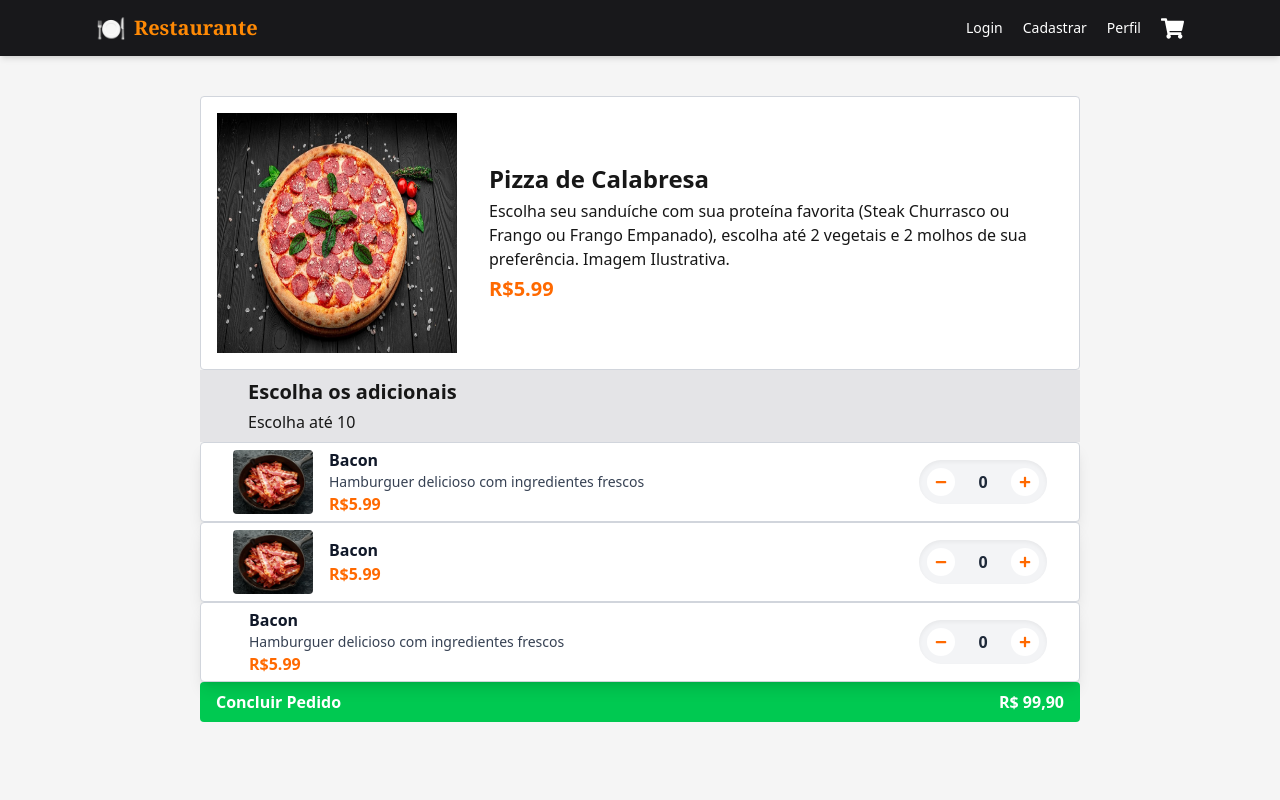
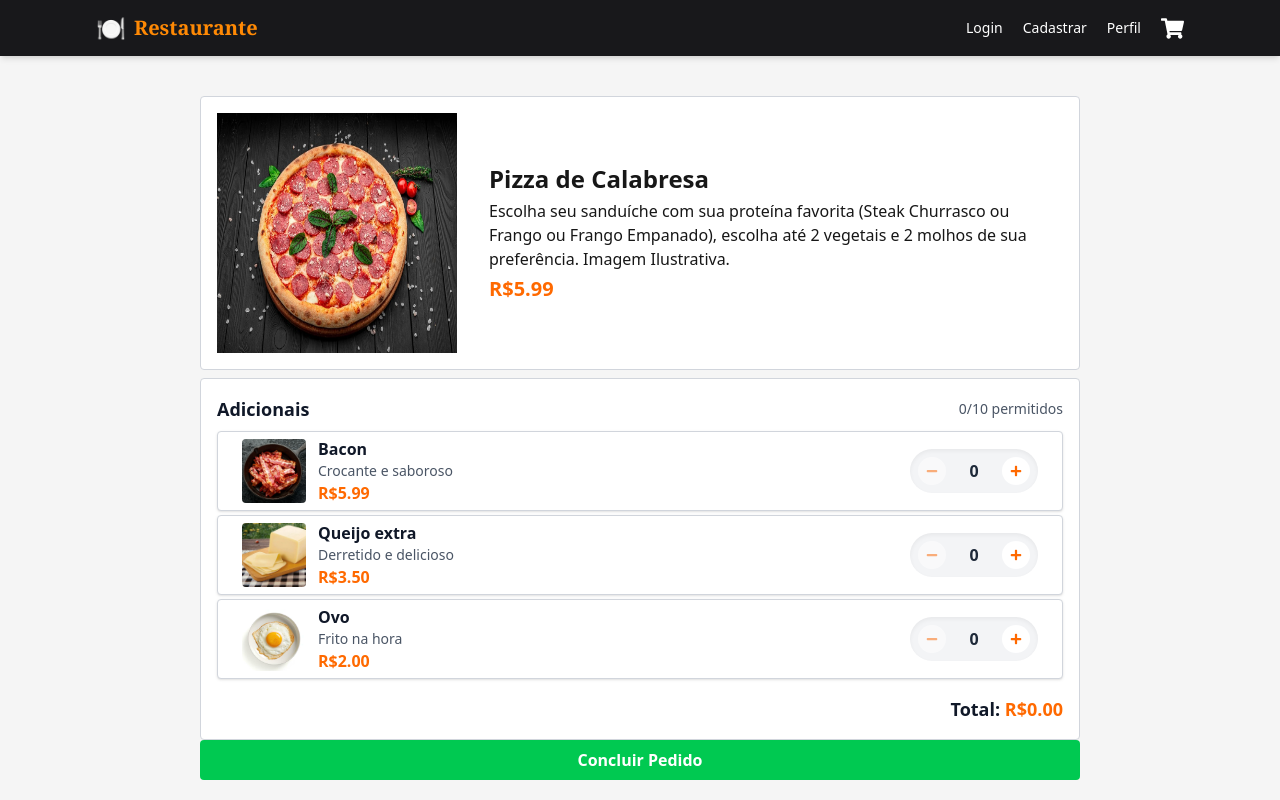
Before and after one commit to mattandrade87/projeto-menu-sigesis, a Next.js app: page /123 in a window 1280 px wide. Shown: the top 800 px of the page. Built offline with nearby package versions, Linux system fonts and the light colour scheme.

Commit message:
refactot

```diff
--- a/src/app/[slug]/components/AdicionaisCard.jsx
+++ b/src/app/[slug]/components/AdicionaisCard.jsx
@@ -1,49 +1,79 @@
 "use client";
 
-import { useState } from "react";
+import { useEffect, useState } from "react";
 import Image from "next/image";
 import { FaPlus, FaMinus } from "react-icons/fa";
 
-export default function AdicionaisCard({ name, description, price, imageUrl }) {
-  const [quantity, setQuantity] = useState(0);
+export default function AdicionaisCard({
+  id,
+  name,
+  description,
+  price,
+  imageUrl,
+  quantity: initialQuantity = 0,
+  onChange,
+  canIncrement = true, // flag vinda do pai: se ainda pode aumentar
+}) {
+  const [quantity, setQuantity] = useState(initialQuantity);
+
+  useEffect(() => {
+    // se o pai atualizar (por exemplo vindo de um reset), sincroniza
+    setQuantity(initialQuantity);
+  }, [initialQuantity]);
+
+  const parsedPrice =
+    typeof price === "string"
+      ? parseFloat(price.replace("R$", "").replace(",", "."))
+      : Number(price || 0);
 
   const increment = (e) => {
-    e.preventDefault();
-    setQuantity(quantity + 1);
+    e?.preventDefault();
+    // bloqueia incremento se não permitido
+    if (!canIncrement) return;
+    const newQty = quantity + 1;
+    setQuantity(newQty);
+    onChange?.(newQty);
   };
+
   const decrement = (e) => {
-    e.preventDefault();
-    if (quantity > 0) setQuantity(quantity - 1);
+    e?.preventDefault();
+    if (quantity === 0) return;
+    const newQty = quantity - 1;
+    setQuantity(newQty);
+    onChange?.(newQty);
   };
 
   return (
-    <div className="cursor-default">
-      <div className=" bg-white border  md:h-20 border-gray-300 rounded-sm overflow-hidden shadow-lg p-2 md:px-8 flex items-center justify-between">
+    <div
+      className={`bg-white border md:h-20 border-gray-300 rounded-sm overflow-hidden shadow-sm p-2 md:px-6 flex items-center justify-between transition`}
+    >
       <div className="relative flex items-center">
         {imageUrl && (
           <Image
             src={imageUrl}
             alt={name}
-              width={50}
-              height={50}
-              className=" h-20 w-20 lg:h-16 lg:18 object-center rounded"
+            width={64}
+            height={64}
+            className="h-16 w-16 object-cover rounded"
           />
         )}
-          <div className="px-4">
+        <div className="px-3">
           <h2 className="font-bold text-gray-900">{name}</h2>
-
           {description && (
-              <p className=" text-gray-700 text-sm overflow-hidden">
-                {description}
+            <p className="text-gray-600 text-sm line-clamp-1">{description}</p>
+          )}
+          <p className="text-orange-500 font-semibold">
+            R${parsedPrice.toFixed(2)}
           </p>
-            )}
-            <p className=" text-orange-500 font-semibold">{price}</p>
         </div>
       </div>
+
       <div className="flex items-center space-x-3 bg-gray-100 rounded-full px-2 py-2 shadow-inner">
         <button
           onClick={decrement}
-            className="p-2 rounded-full cursor-pointer bg-white hover:bg-orange-100 transition"
+          disabled={quantity === 0}
+          className="p-2 rounded-full cursor-pointer bg-white hover:bg-orange-100 transition disabled:opacity-50 disabled:cursor-default"
+          aria-label={`Diminuir ${name}`}
         >
           <FaMinus className="text-orange-500" size={12} />
         </button>
@@ -57,12 +87,14 @@ export default function AdicionaisCard({ name, description, price, imageUrl }) {
 
         <button
           onClick={increment}
-            className="md:p-2 rounded-full cursor-pointer bg-white hover:bg-orange-100 transition"
+          disabled={!canIncrement}
+          className="p-2 rounded-full cursor-pointer bg-white hover:bg-orange-100 transition disabled:opacity-50 disabled:cursor-not-allowed"
+          aria-label={`Aumentar ${name}`}
+          title={!canIncrement ? "Limite atingido" : ""}
         >
           <FaPlus className="text-orange-500" size={12} />
         </button>
       </div>
     </div>
-    </div>
   );
 }
--- /dev/null
+++ b/src/app/[slug]/components/AdicionaisSection.jsx
@@ -0,0 +1,72 @@
+"use client";
+import { useState } from "react";
+import AdicionaisCard from "./AdicionaisCard";
+
+export default function AdicionaisSection({
+  maxItems = 10,
+  items = [],
+  title = "Adicionais",
+}) {
+  const [selected, setSelected] = useState([]);
+  const total = selected.reduce(
+    (sum, item) => sum + item.price * item.quantity,
+    0
+  );
+  const totalSelected = selected.reduce((sum, i) => sum + i.quantity, 0);
+
+  const handleChange = (item, quantity) => {
+    setSelected((prev) => {
+      const existing = prev.find((i) => i.id === item.id);
+      if (quantity === 0) return prev.filter((i) => i.id !== item.id);
+      if (existing)
+        return prev.map((i) => (i.id === item.id ? { ...i, quantity } : i));
+      return [...prev, { ...item, quantity }];
+    });
+  };
+
+  const isLimitReached = totalSelected >= maxItems;
+
+  return (
+    <div className="mt-2 border p-4 border-gray-300 rounded bg-white">
+      <div className="flex items-center justify-between mb-2">
+        <h3 className="text-lg font-semibold text-gray-900">{title}</h3>
+        <span className="text-sm text-gray-600">
+          {totalSelected}/{maxItems} permitidos
+        </span>
+      </div>
+
+      {isLimitReached && (
+        <div className="text-sm text-red-600 mb-2">
+          Limite atingido — você não pode adicionar mais itens.
+        </div>
+      )}
+
+      <div className="grid gap-1">
+        {items.map((item) => {
+          const existing = selected.find((i) => i.id === item.id);
+          // permit increment apenas se ainda houver espaço (totalSelected < maxItems)
+          const canIncrement = totalSelected < maxItems;
+          return (
+            <AdicionaisCard
+              key={item.id}
+              id={item.id}
+              name={item.name}
+              description={item.description}
+              price={item.price}
+              imageUrl={item.imageUrl}
+              quantity={existing?.quantity ?? 0}
+              onChange={(qty) => handleChange(item, qty)}
+              canIncrement={canIncrement}
+            />
+          );
+        })}
+      </div>
+
+      <div className="mt-4 text-right">
+        <p className="text-lg font-semibold text-gray-900">
+          Total: <span className="text-orange-500">R${total.toFixed(2)}</span>
+        </p>
+      </div>
+    </div>
+  );
+}
--- a/src/app/[slug]/components/Bridge.jsx
+++ /dev/null
@@ -1,8 +0,0 @@
-export default function Bridge(opcional) {
-  return (
-    <div className="flex flex-col gap-1 bg-zinc-200 p-2 px-12">
-      <span className="text-xl font-semibold">Escolha os adicionais</span>
-      <span>Escolha até 10</span>
-    </div>
-  );
-}
--- a/src/app/[slug]/components/ConcluirButton.jsx
+++ b/src/app/[slug]/components/ConcluirButton.jsx
@@ -1,8 +1,7 @@
 export default function ConcluirButton() {
   return (
-    <button className="bg-green-500 w-full cursor-pointer flex justify-between text-white font-bold py-2 px-4 rounded hover:bg-green-600 transition">
+    <button className="bg-green-500 w-full cursor-pointer  text-white font-bold py-2 px-4 rounded hover:bg-green-600 transition">
       <span>Concluir Pedido</span>
-      <span>R$ 99,90</span>
     </button>
   );
 }
--- a/src/app/[slug]/page.jsx
+++ b/src/app/[slug]/page.jsx
@@ -1,45 +1,42 @@
 import Header from "../../components/Header";
 import Footer from "../../components/Footer";
-
 import Pedido from "./components/Pedido";
-import FoodCardResumido from "./components/AdicionaisCard";
-import AdicionaisCard from "./components/AdicionaisCard";
-import Bridge from "./components/Bridge";
-import BotaoHome from "../../components/BotaoHome";
 import ConcluirButton from "./components/ConcluirButton";
+import AdicionaisSection from "./components/AdicionaisSection";
 
 export default function Page({ params }) {
+  const mockAdicionais = [
+    {
+      id: 1,
+      name: "Bacon",
+      description: "Crocante e saboroso",
+      price: "5.99",
+      imageUrl: "/bacon.jpg",
+    },
+    {
+      id: 2,
+      name: "Queijo extra",
+      description: "Derretido e delicioso",
+      price: "3.50",
+      imageUrl: "/queijo.jpg",
+    },
+    {
+      id: 3,
+      name: "Ovo",
+      description: "Frito na hora ",
+      price: "2.00",
+      imageUrl: "/ovo.jpg",
+    },
+  ];
+
   return (
     <div>
       <Header />
-
       <main className="mx-auto container min-h-screen pt-18 md:pt-24 max-w-4xl p-2">
         <Pedido />
-        <Bridge />
-        <div className="grid grid-cols-1">
-          <AdicionaisCard
-            key={1}
-            name="Bacon"
-            description="Hamburguer delicioso com ingredientes frescos"
-            price="R$5.99"
-            imageUrl="/bacon.jpg"
-          />
-          <AdicionaisCard
-            key={2}
-            name="Bacon"
-            price="R$5.99"
-            imageUrl="/bacon.jpg"
-          />
-          <AdicionaisCard
-            key={3}
-            name="Bacon"
-            description="Hamburguer delicioso com ingredientes frescos"
-            price="R$5.99"
-          />
-        </div>
+        <AdicionaisSection maxItems={10} items={mockAdicionais} />
         <ConcluirButton />
       </main>
-
       <Footer />
     </div>
   );
--- a/src/app/perfil/page.jsx
+++ b/src/app/perfil/page.jsx
@@ -6,11 +6,11 @@ export default function Profile() {
   return (
     <>
       <Header />
-      <div className="pt-24 px-32 bg-gray-50">
+      <div className="pt-24 px-4 pb-2 md:px-32 bg-gray-50">
         <BotaoHome />
       </div>
       <div className="flex justify-center items-start min-h-screen  bg-gray-50">
-        <div className="w-full max-w-2xl px-32 ">
+        <div className="w-full max-w-2xl px-4 md:px-32 ">
           <h1 className="text-3xl font-semibold text-gray-800 ">Meus dados</h1>
           <CardPerfil
             titulo={"Informações Pessoais"}
```
Also changed, not shown: public/ovo.jpg (added), public/queijo.jpg (added). Lines whose indentation alone changed are shown as unchanged.
